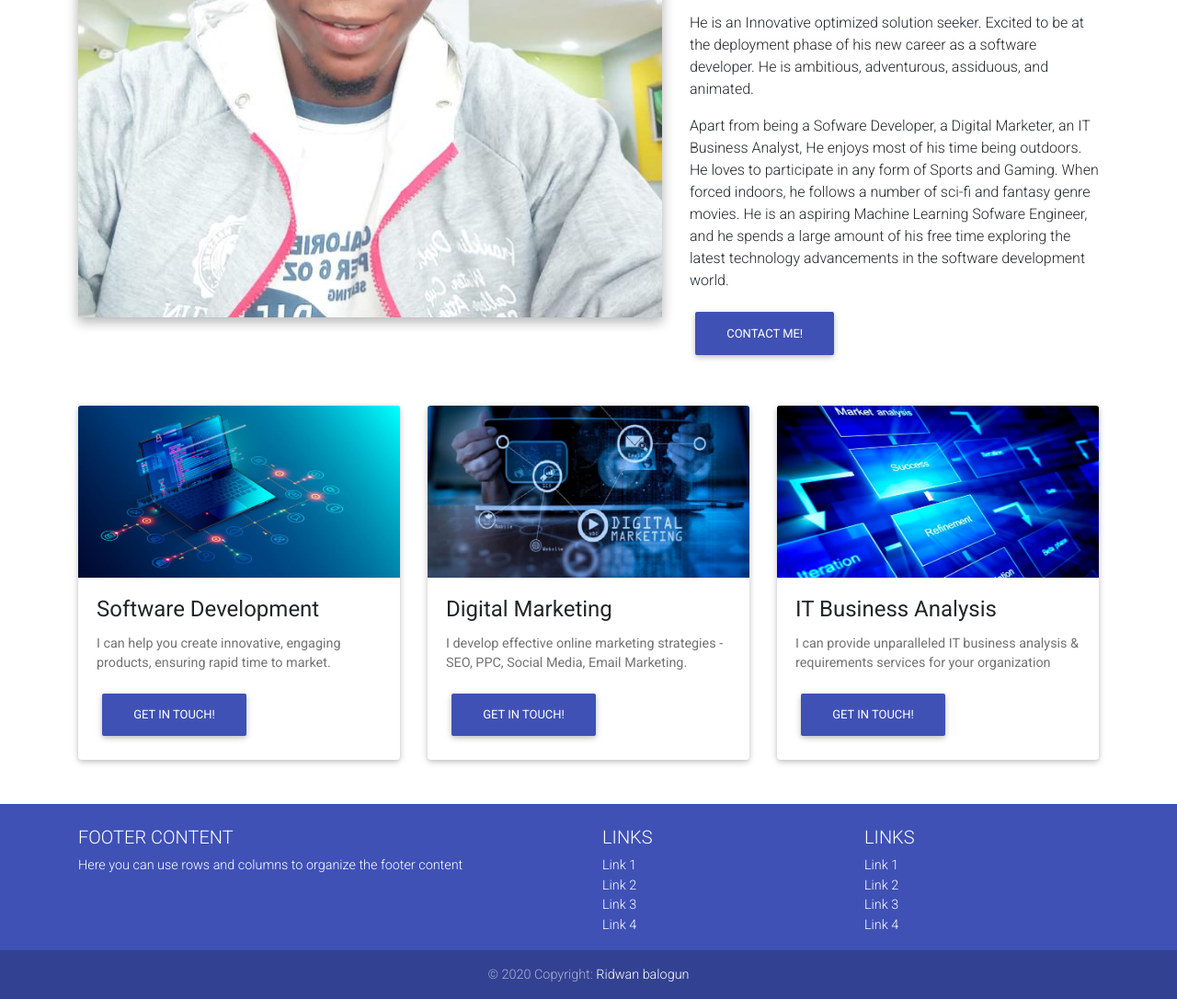
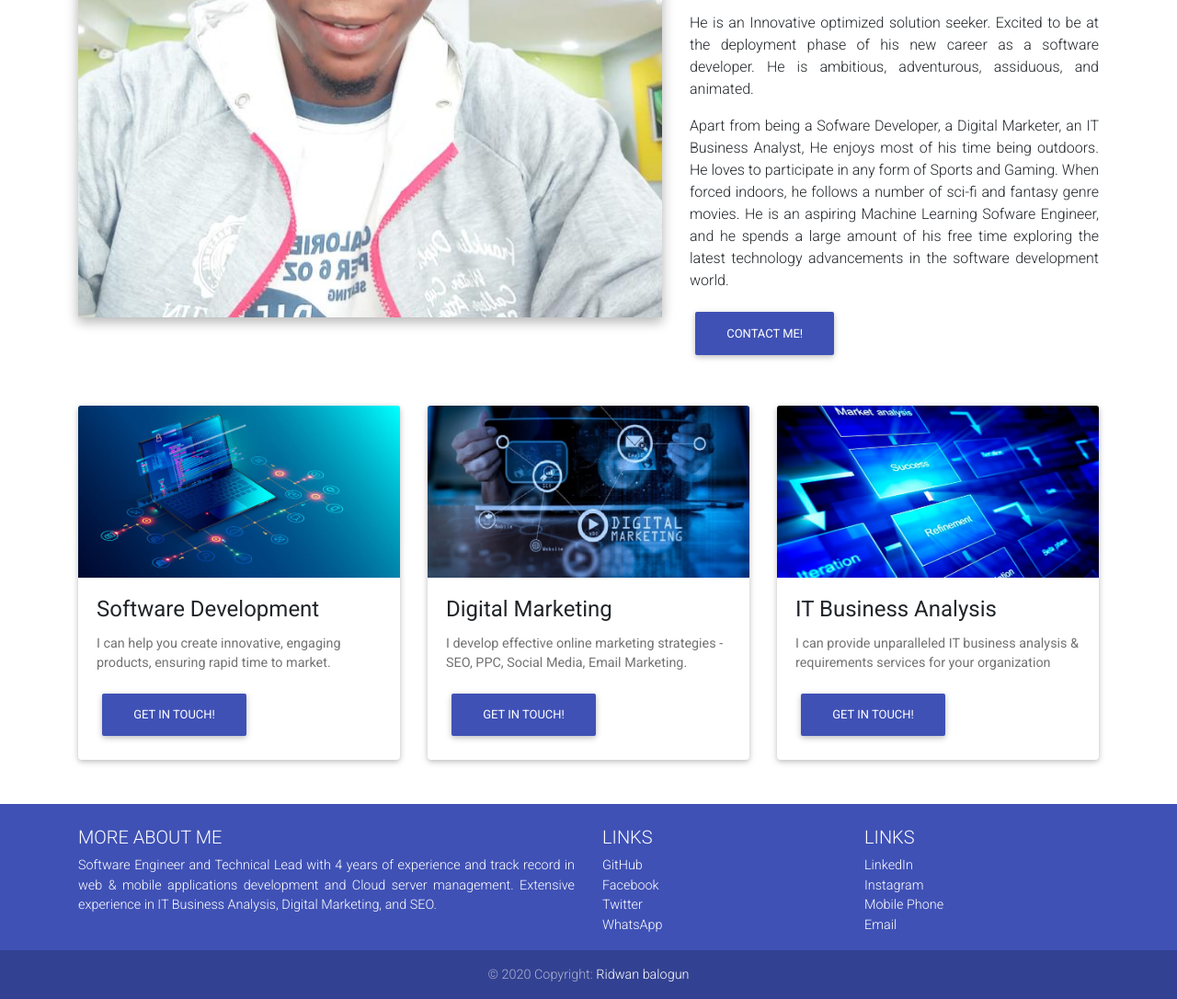
Before and after one commit to ridbay/Personal-Website-With-Boostrap, a plain HTML site: page index.html in a window 1280 px wide. Shown: the part 409-1495 px from the top of the page at 92% size. Drawn offline with Linux system fonts and the light colour scheme.

Commit message:
Personal Website developed with Boostrap

```diff
--- a/index.html
+++ b/index.html
@@ -88,14 +88,17 @@
         <div class="col-md-5 md-5">
           <h2>I develop Software</h2>
           <hr>
-          <p>Balogun Ridwan is a software developer with a vast array of knowledge in many different front-end and
+          <p class="text-justify">Balogun Ridwan is a software developer with a vast array of knowledge in many
+            different front-end and
             back-end technologies, responsive frameworks, databases, and best code practices. His objective is simply to
             be the best software developer that he can be and to contribute to the technology industry all that he knows
             and can do. He is dedicated to perfecting his craft by learning from more seasoned developers, remaining
             humble, and continuously making strides to learn all that he can about development.</p>
-          <p>He is an Innovative optimized solution seeker. Excited to be at the deployment phase of his new career as a
+          <p class="text-justify">He is an Innovative optimized solution seeker. Excited to be at the deployment phase
+            of his new career as a
             software developer. He is ambitious, adventurous, assiduous, and animated.</p>
-          <p>Apart from being a Sofware Developer, a Digital Marketer, an IT Business Analyst, He enjoys most of his
+          <p class="text-justify">Apart from being a Sofware Developer, a Digital Marketer, an IT Business Analyst, He
+            enjoys most of his
             time being outdoors. He loves to participate in any form of Sports and Gaming. When forced indoors, he
             follows a number of sci-fi and fantasy genre movies. He is an aspiring Machine Learning Sofware Engineer,
             and he spends a large amount of his free time exploring the latest technology advancements in the software
@@ -179,7 +182,8 @@
 
             <div class="card-body">
               <h4 class="card-title">IT Business Analysis</h4>
-              <p class="card-text">I can provide unparalleled IT business analysis & requirements services for your organization</p>
+              <p class="card-text">I can provide unparalleled IT business analysis & requirements services for your
+                organization</p>
               <a href="mailto:balogunridwan@gmail.com" class="btn btn-indigo" target="_blank">Get in Touch!</a>
             </div>
           </div>
@@ -197,24 +201,28 @@
     <div class="container text-center text-md-left">
       <div class="row">
         <div class="col-md-6 mt-md-0 mt-3">
-          <h5 class="text-uppercase"> Footer Content</h5>
-          <p>Here you can use rows and columns to organize the footer content</p>
+          <h5 class="text-uppercase"> More About Me</h5>
+          <p class="text-justify">Software Engineer and Technical Lead with 4 years of experience and track record in web & mobile
+            applications development and Cloud server management. Extensive experience in IT Business Analysis, Digital
+            Marketing, and SEO.</p>
         </div>
         <hr class="clearfix w-100 d-md-none pb-3">
         <div class="col-md-3 mb-md-0 mb-3">
           <h5 class="text-uppercase">Links</h5>
           <ul class="list-unstyled">
             <li>
-              <a href="#!">Link 1</a>
+              <a href="https://github.com/ridbay" target="_blank">GitHub</a>
             </li>
             <li>
-              <a href="#!">Link 2</a>
+              <a href="https://facebook.com/ridbay" target="_blank">Facebook</a>
             </li>
             <li>
-              <a href="#!">Link 3</a>
+              <a href="https://twitter.com/ridbay" target="_blank">Twitter</a>
             </li>
             <li>
-              <a href="#!">Link 4</a>
+              <a href="#!" target="_blank">WhatsApp</a>
+            </li>
+
             </li>
           </ul>
         </div>
@@ -222,17 +230,16 @@
           <h5 class="text-uppercase">Links</h5>
           <ul class="list-unstyled">
             <li>
-              <a href="#!">Link 1</a>
+              <a href="#!">LinkedIn</a>
             </li>
             <li>
-              <a href="#!">Link 2</a>
+              <a href="#!">Instagram</a>
             </li>
             <li>
-              <a href="#!">Link 3</a>
+              <a href="#!">Mobile Phone</a>
             </li>
             <li>
-              <a href="#!">Link 4</a>
-            </li>
+              <a href="#!">Email</a>
           </ul>
         </div>
       </div>
```
